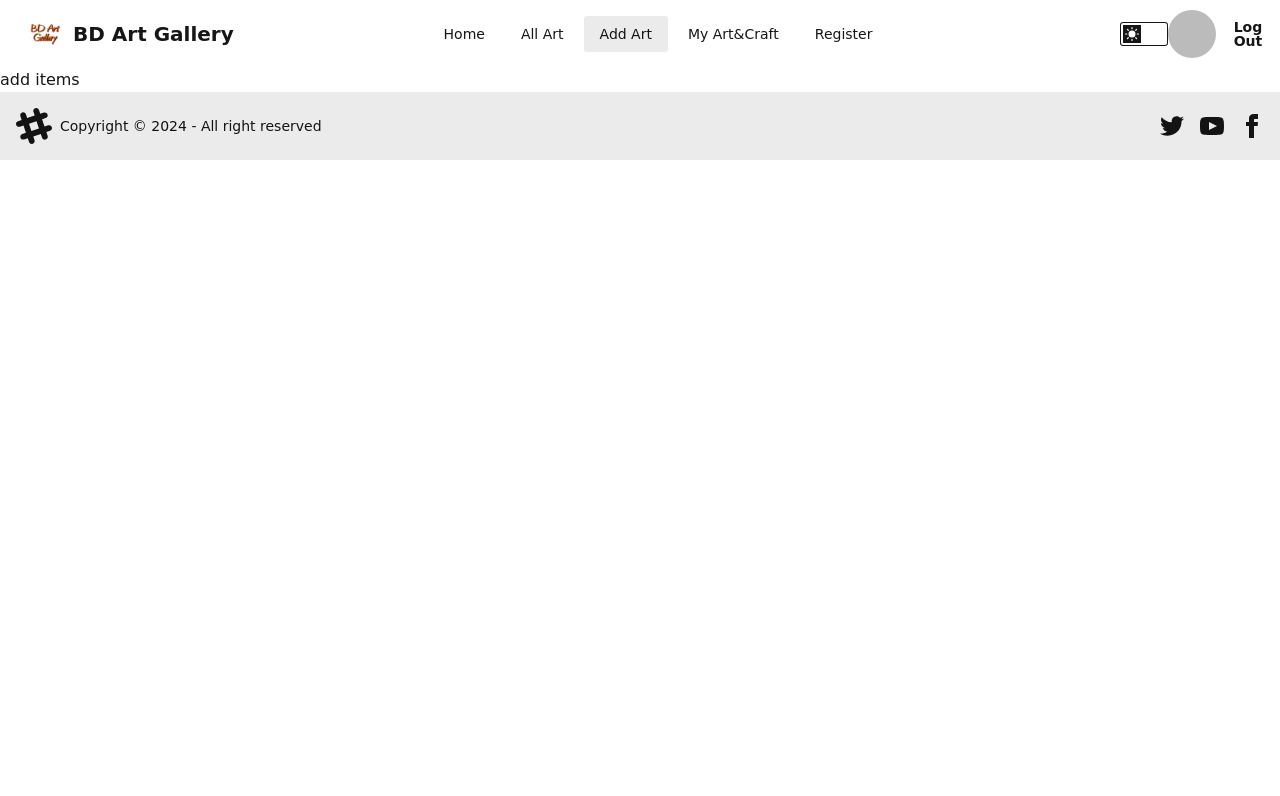
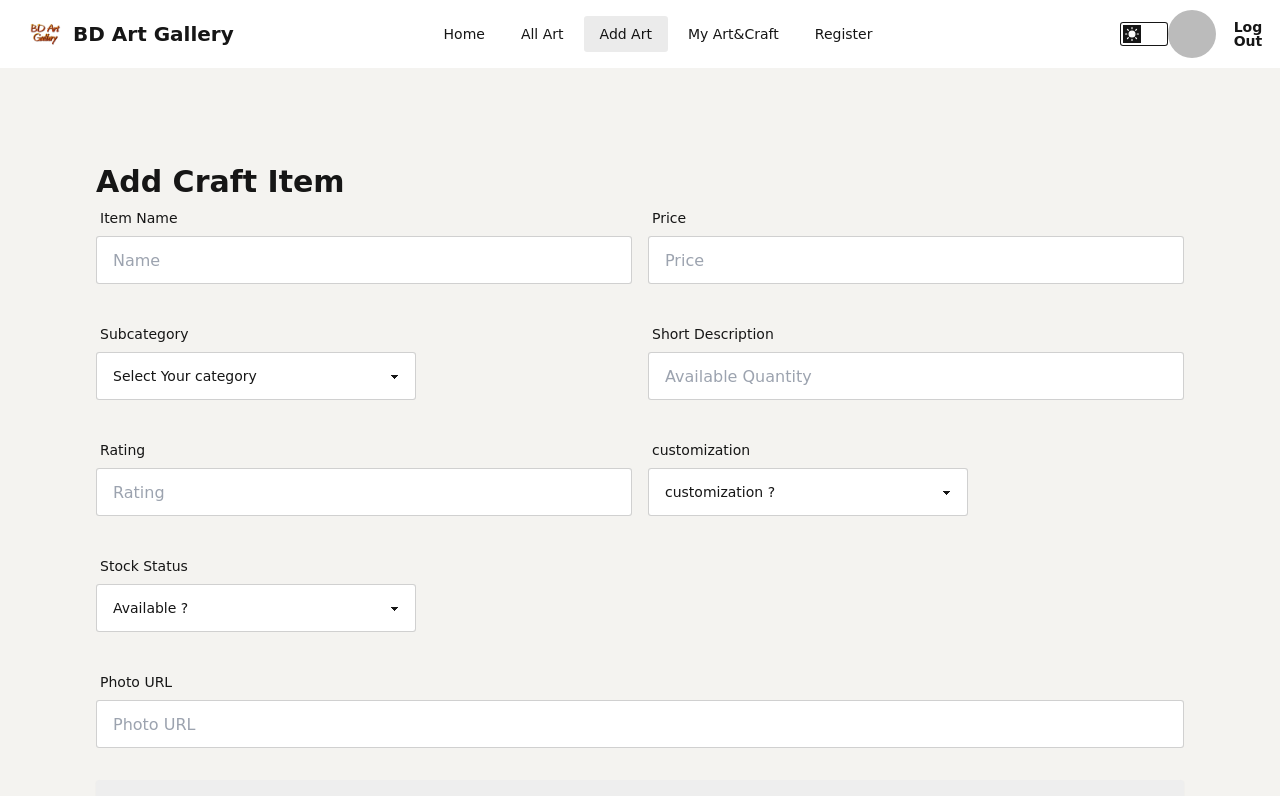
Before and after one commit to Abdullah-Az-Zahur/bd-art-gallery-client, a React (Vite) app: page /addItem in a window 1280 px wide. Shown: the top 796 px of the page. Built offline with nearby package versions, Linux system fonts and the light colour scheme; no server answers; sample sign-in values are in the browser's storage.

Commit message:
creat add item form

```diff
--- a/src/Pages/AddItems/AddItems.jsx
+++ b/src/Pages/AddItems/AddItems.jsx
@@ -1,11 +1,214 @@
-import React from 'react';
+import React from "react";
+import Swal from "sweetalert2";
 
 const AddItems = () => {
-    return (
-        <div>
-            <h2>add items</h2>
+
+
+
+  const handleAddCoffee = (event) => {
+    event.preventDefault();
+
+    const form = event.target;
+
+    const name = form.name.value;
+    const price = form.price.value;
+    const subcategory = form.subcategory.value;
+    const shortDescription = form.shortDescription.value;
+    const rating = form.rating.value;
+    const customization = form.customization.value;
+    const stockStatus = form.stockStatus.value;
+    const photo = form.photo.value;
+
+
+    const newCoffee = {
+      name,
+      price,
+      subcategory,
+      shortDescription,
+      rating,
+      customization,
+      stockStatus,
+      photo,
+
+    };
+
+    console.log(newCoffee);
+
+    // send data to the server
+    fetch("http://localhost:5000/coffee", {
+      method: "POST",
+      headers: {
+        "content-type": "application/json",
+      },
+      body: JSON.stringify(newCoffee),
+    })
+      .then((res) => res.json())
+      .then((data) => {
+        console.log(data);
+        if (data.insertedId) {
+          Swal.fire({
+            title: "Success!",
+            text: "Coffee Added Successfully",
+            icon: "success",
+            confirmButtonText: "Cool",
+          });
+        }
+      });
+  };
+
+  return (
+    <div className="bg-[#F4F3F0] p-24">
+      <h2 className="text-3xl font-extrabold">Add Craft Item</h2>
+      <form onSubmit={handleAddCoffee}>
+        {/* form name and quantity row */}
+        <div className="md:flex mb-8">
+          <div className="form-control md:w-1/2">
+            <label className="label">
+              <span className="label-text">Item Name</span>
+            </label>
+            <label className="input-group">
+              <input
+                type="text"
+                name="name"
+                placeholder="Name"
+                className="input input-bordered w-full"
+              />
+            </label>
+          </div>
+          <div className="form-control md:w-1/2 ml-4">
+            <label className="label">
+              <span className="label-text">Price</span>
+            </label>
+            <label className="input-group">
+              <input
+                type="number"
+                name="price"
+                placeholder="Price"
+                className="input input-bordered w-full"
+              />
+            </label>
+          </div>
         </div>
-    );
+
+        {/* category row */}
+        <div className="md:flex mb-8">
+          {/* subcategory */}
+          <div className="form-control md:w-1/2">
+            <label className="label">
+              <span className="label-text">Subcategory</span>
+            </label>
+            <select
+              name="subcategory"
+              className="select select-bordered w-full max-w-xs"
+            >
+              <option disabled selected>
+                Select Your category
+              </option>
+              <option value="Landscape_Painting">Landscape Painting</option>
+              <option value="Portrait_Drawing">Portrait Drawing</option>
+              <option value="Watercolour_Painting">Watercolour Painting</option>
+              <option value="Oil_Painting">Oil Painting</option>
+              <option value="Charcoal_Sketching">Charcoal Sketching</option>
+              <option value="Cartoon_Drawing">Cartoon Drawing</option>
+            </select>
+          </div>
+          <div className="form-control md:w-1/2 ml-4">
+            <label className="label">
+              <span className="label-text"> Short Description</span>
+            </label>
+            <label className="input-group">
+              <input
+                type="text"
+                name="shortDescription"
+                placeholder="Available Quantity"
+                className="input input-bordered w-full"
+              />
+            </label>
+          </div>
+        </div>
+
+        {/* form supplier row */}
+        <div className="md:flex mb-8">
+          <div className="form-control md:w-1/2">
+            <label className="label">
+              <span className="label-text">Rating</span>
+            </label>
+            <label className="input-group">
+              <input
+                type="number"
+                name="rating"
+                placeholder="Rating"
+                className="input input-bordered w-full"
+              />
+            </label>
+          </div>
+          <div className="form-control md:w-1/2 ml-4">
+            <label className="label">
+              <span className="label-text">customization</span>
+            </label>
+            <select
+              name="customization"
+              className="select select-bordered w-full max-w-xs"
+            >
+              <option disabled selected>
+                customization ?
+              </option>
+              <option value="yes">Yes</option>
+              <option value="no">No</option>
+            </select>
+          </div>
+        </div>
+        {/* form category and details row */}
+        <div className="md:flex mb-8">
+          <div className="form-control md:w-1/2">
+            <label className="label">
+              <span className="label-text">Stock Status</span>
+            </label>
+            <select
+              name="stockStatus"
+              className="select select-bordered w-full max-w-xs"
+            >
+              <option disabled selected>
+              Available ?
+              </option>
+              <option value="stock">In stock</option>
+              <option value="order">Made to Order</option>
+            </select>
+          </div>
+          {/* <div className="form-control md:w-1/2 ml-4">
+            <label className="label">
+              <span className="label-text">Details</span>
+            </label>
+            <label className="input-group">
+              <input
+                type="text"
+                name="details"
+                placeholder="Details"
+                className="input input-bordered w-full"
+              />
+            </label>
+          </div> */}
+        </div>
+        {/* form Photo url row */}
+        <div className="mb-8">
+          <div className="form-control w-full">
+            <label className="label">
+              <span className="label-text">Photo URL</span>
+            </label>
+            <label className="input-group">
+              <input
+                type="text"
+                name="photo"
+                placeholder="Photo URL"
+                className="input input-bordered w-full"
+              />
+            </label>
+          </div>
+        </div>
+        <input type="submit" value="Add Item" className="btn btn-block" />
+      </form>
+    </div>
+  );
 };
 
 export default AddItems;
--- a/src/Pages/MyItem/MyItem.jsx
+++ b/src/Pages/MyItem/MyItem.jsx
@@ -1,4 +1,4 @@
-import React from 'react';
+
 
 const MyItem = () => {
     return (
```
